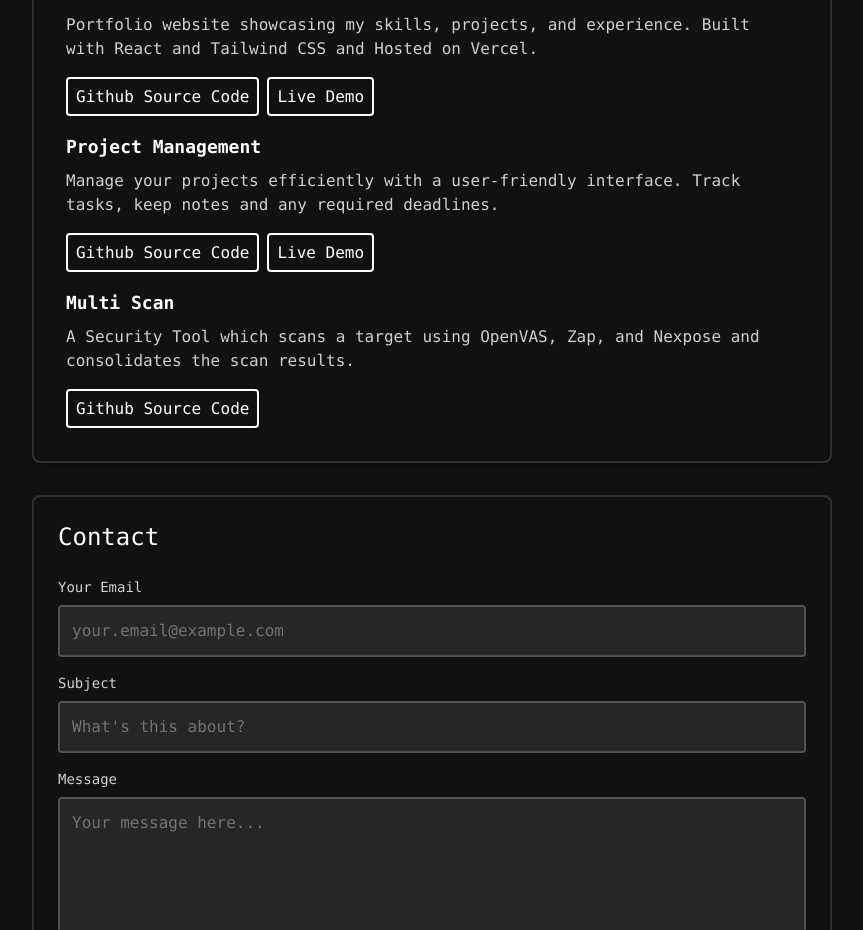
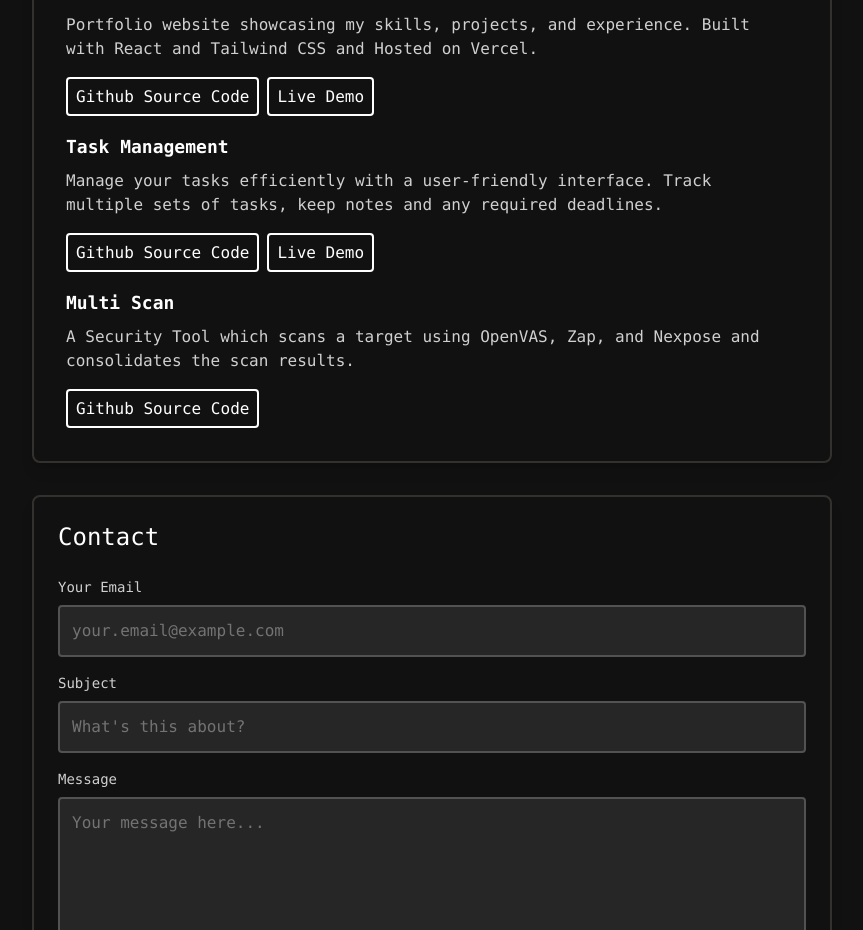
Before and after one commit to bhanu7410/Portfolio, a React (Vite) app: page / in a window 1280 px wide. Shown: the part 1623-2553 px from the top of the page, without its empty margins (208-1071 px from the left). Built offline with nearby package versions, Linux system fonts and the light colour scheme.

Commit message:
Resume added

```diff
--- a/src/components/Header.jsx
+++ b/src/components/Header.jsx
@@ -9,11 +9,15 @@ import nodejsLogo from "../assets/ICONS/Node.js Icon.svg";
 import nextjsLogo from "../assets/ICONS/Next.js Icon.svg";
 import typescriptLogo from "../assets/ICONS/TypeScript Icon.svg";
 import pin from "../assets/pin.svg";
+import resumePDF from "/Resume.pdf";
 
 import IconPop from "./util/IconPop";
 import SocialIconButton from "./util/SocialIconButton";
 
 export default function Header() {
+	function resumeDownload() {
+		window.open(resumePDF);
+	}
 	return (
 		<Card>
 			<div className="flex h-full items-center justify-start">
@@ -34,7 +38,10 @@ export default function Header() {
 					}
 				/>
 
-				<div className="group mr-2 inline-block h-12 -translate-y-0.75 flex-wrap rounded-xl border-2 border-stone-600/50 p-2 hover:cursor-pointer hover:border-orange-500 hover:bg-orange-500/15">
+				<div
+					onClick={resumeDownload}
+					className="group mr-2 inline-block h-12 -translate-y-0.75 flex-wrap rounded-xl border-2 border-stone-600/50 p-2 hover:cursor-pointer hover:border-orange-500 hover:bg-orange-500/15"
+				>
 					<div className="translate-y-0.5 transition-transform duration-300 group-hover:-translate-y-0.25">
 						Resume
 					</div>
--- a/src/components/ProjectsSection/data.js
+++ b/src/components/ProjectsSection/data.js
@@ -10,10 +10,10 @@ export const projectsData = [
 	},
 	{
 		index: 2,
-		title: "Project Management",
+		title: "Task Management",
 		githubSourceCode: "https://github.com/bhanu7410/ProjectManagement",
 		description:
-			"Manage your projects efficiently with a user-friendly interface. Track tasks, keep notes and any required deadlines.",
+			"Manage your tasks efficiently with a user-friendly interface. Track multiple sets of tasks, keep notes and any required deadlines.",
 		technologies: ["React", "Node.js", "Express", "MongoDB"],
 		liveLink: "https://bhanu7410.github.io/ProjectManagement/",
 	},
```
Also changed, not shown: .claude/settings.local.json, 1 other file (tests, documents, lock files or other folders).
